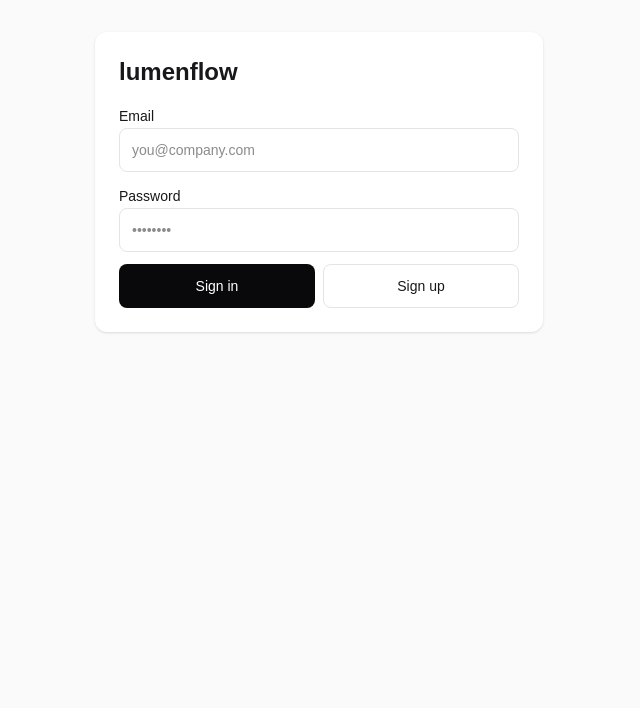
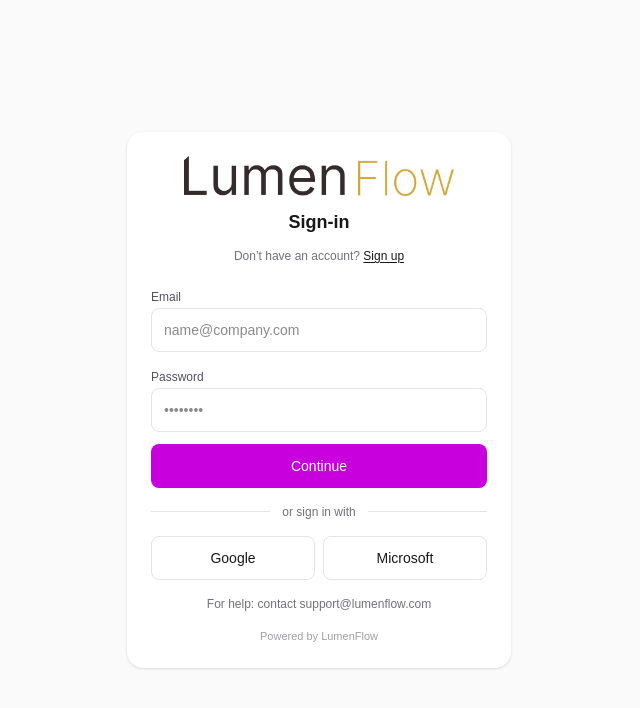
Before and after one commit to noemisasum/lumenflow, a Next.js app in the folder web/: page /login in a window 1280 px wide. Shown: the top 708 px of the page, without its empty margins (321-961 px from the left). Built offline with nearby package versions, Linux system fonts and the light colour scheme; no server answers.

Commit message:
feat: centered login card UI + LumenFlow logo

```diff
--- a/web/src/app/login/page.tsx
+++ b/web/src/app/login/page.tsx
@@ -42,11 +42,10 @@
       const { data, error } = await supabase.auth.signUp({ email, password });
       if (error) throw error;
 
-      // If email confirmations are enabled, there may be no session yet.
       if (data.session) {
         window.location.href = "/";
       } else {
-        setMsg("Check your email to confirm your account.");
+        setMsg("Check your email.");
       }
     } catch (err: any) {
       setMsg(err?.message || "Sign up failed");
@@ -55,61 +54,112 @@
     }
   }
 
+  async function signInOAuth(e: React.MouseEvent, provider: "google" | "azure") {
+    e.preventDefault();
+    if (!supabase) {
+      setMsg("Missing Supabase env vars.");
+      return;
+    }
+    setLoading(true);
+    setMsg(null);
+    try {
+      const redirectTo = `${window.location.origin}/auth/callback`;
+      const { error } = await supabase.auth.signInWithOAuth({
+        provider,
+        options: { redirectTo },
+      });
+      if (error) throw error;
+    } catch (err: any) {
+      setMsg(err?.message || "SSO not configured.");
+      setLoading(false);
+    }
+  }
+
   return (
-    <div className="min-h-screen bg-zinc-50 p-8 text-zinc-900">
-      <main className="mx-auto w-full max-w-md space-y-4 rounded-xl bg-white p-6 shadow">
-        <h1 className="text-2xl font-semibold">lumenflow</h1>
+    <div className="min-h-screen bg-zinc-50 text-zinc-900">
+      <div className="flex min-h-screen items-center justify-center p-8">
+        <main className="w-full max-w-sm rounded-2xl bg-white p-6 shadow">
+          <div className="flex flex-col items-center gap-3">
+            <img
+              src="/lumenflow-logo.jpg"
+              alt="LumenFlow"
+              className="h-10 w-auto"
+            />
+            <h1 className="text-lg font-semibold">Sign-in</h1>
+            <div className="text-xs text-zinc-500">
+              Don’t have an account?{" "}
+              <button onClick={signUp} className="font-medium text-zinc-900 underline underline-offset-2">
+                Sign up
+              </button>
+            </div>
+          </div>
 
-        <form className="space-y-3">
+          <form className="mt-5 space-y-3">
             <div className="space-y-1">
-            <label className="text-sm font-medium">Email</label>
+              <label className="text-xs font-medium text-zinc-600">Email</label>
               <input
                 value={email}
                 onChange={(e) => setEmail(e.target.value)}
                 type="email"
                 required
-              className="h-11 w-full rounded-lg border border-zinc-200 px-3 text-sm"
-              placeholder="you@company.com"
+                className="h-11 w-full rounded-lg border border-zinc-200 px-3 text-sm outline-none focus:border-zinc-400"
+                placeholder="name@company.com"
               />
             </div>
+
             <div className="space-y-1">
-            <label className="text-sm font-medium">Password</label>
+              <label className="text-xs font-medium text-zinc-600">Password</label>
               <input
                 value={password}
                 onChange={(e) => setPassword(e.target.value)}
                 type="password"
                 required
-              className="h-11 w-full rounded-lg border border-zinc-200 px-3 text-sm"
+                className="h-11 w-full rounded-lg border border-zinc-200 px-3 text-sm outline-none focus:border-zinc-400"
                 placeholder="••••••••"
               />
             </div>
 
-          <div className="grid grid-cols-2 gap-2">
             <button
               onClick={signInPassword}
               disabled={loading}
-              className="h-11 rounded-lg bg-zinc-950 px-4 text-sm font-medium text-white hover:bg-zinc-800 disabled:opacity-60"
+              className="h-11 w-full rounded-lg bg-fuchsia-600 px-4 text-sm font-medium text-white hover:bg-fuchsia-700 disabled:opacity-60"
             >
-              {loading ? "…" : "Sign in"}
+              {loading ? "…" : "Continue"}
             </button>
+
+            <div className="flex items-center gap-3 py-1">
+              <div className="h-px flex-1 bg-zinc-200" />
+              <div className="text-xs text-zinc-500">or sign in with</div>
+              <div className="h-px flex-1 bg-zinc-200" />
+            </div>
+
+            <div className="grid grid-cols-2 gap-2">
               <button
-              onClick={signUp}
+                onClick={(e) => signInOAuth(e, "google")}
                 disabled={loading}
                 className="h-11 rounded-lg border border-zinc-200 bg-white px-4 text-sm font-medium hover:bg-zinc-50 disabled:opacity-60"
               >
-              {loading ? "…" : "Sign up"}
+                Google
               </button>
+              <button
+                onClick={(e) => signInOAuth(e, "azure")}
+                disabled={loading}
+                className="h-11 rounded-lg border border-zinc-200 bg-white px-4 text-sm font-medium hover:bg-zinc-50 disabled:opacity-60"
+              >
+                Microsoft
+              </button>
+            </div>
+
+            {msg ? <div className="rounded-lg bg-amber-50 p-3 text-sm text-amber-900">{msg}</div> : null}
+
+            <div className="pt-1 text-center text-xs text-zinc-500">
+              For help: contact support@lumenflow.com
             </div>
           </form>
 
-        {msg ? <div className="rounded-lg bg-amber-50 p-3 text-sm text-amber-900">{msg}</div> : null}
-
-        {!supabase ? (
-          <div className="rounded-lg bg-amber-50 p-3 text-xs text-amber-900">
-            Missing Supabase env vars.
+          <div className="mt-4 text-center text-[11px] text-zinc-400">Powered by LumenFlow</div>
+        </main>
       </div>
-        ) : null}
-      </main>
     </div>
   );
 }
```
Also changed, not shown: web/public/lumenflow-logo.jpg (added). Lines whose indentation alone changed are shown as unchanged.
